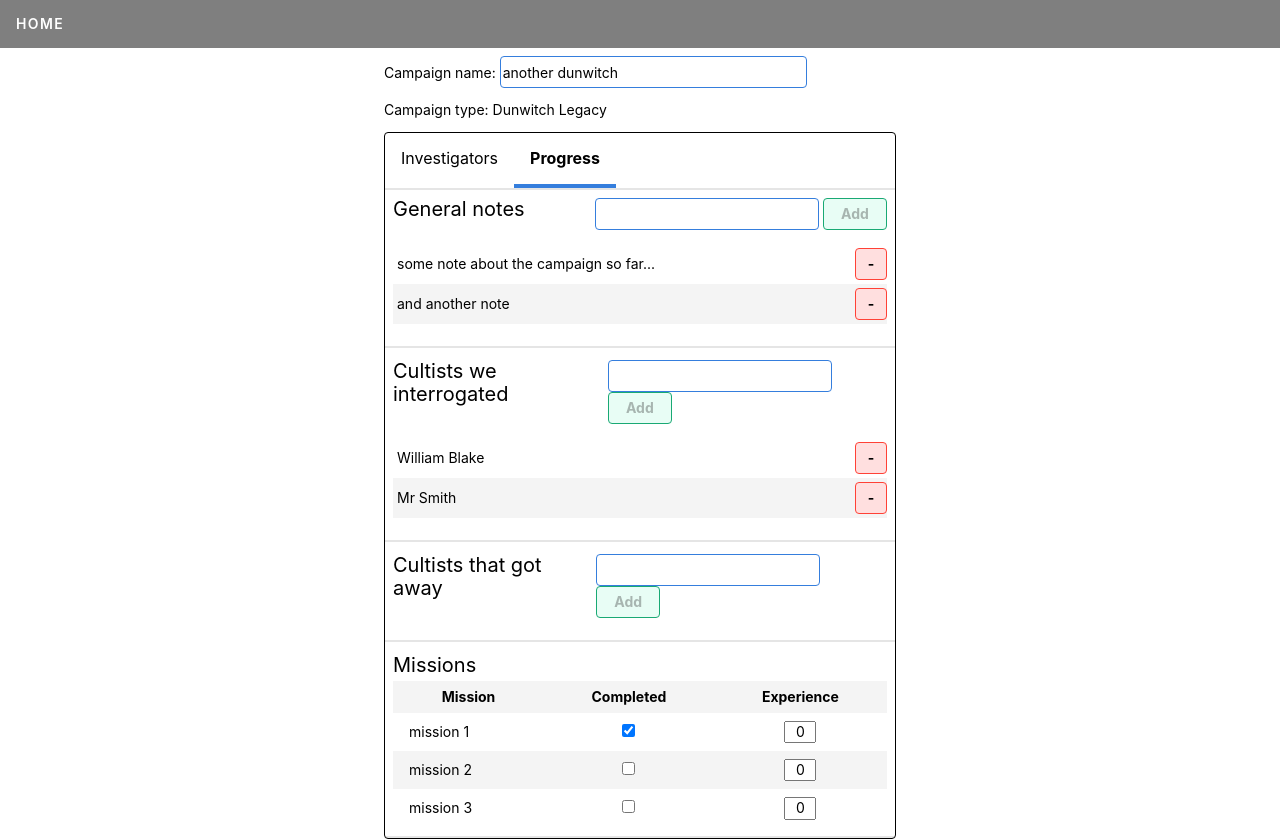
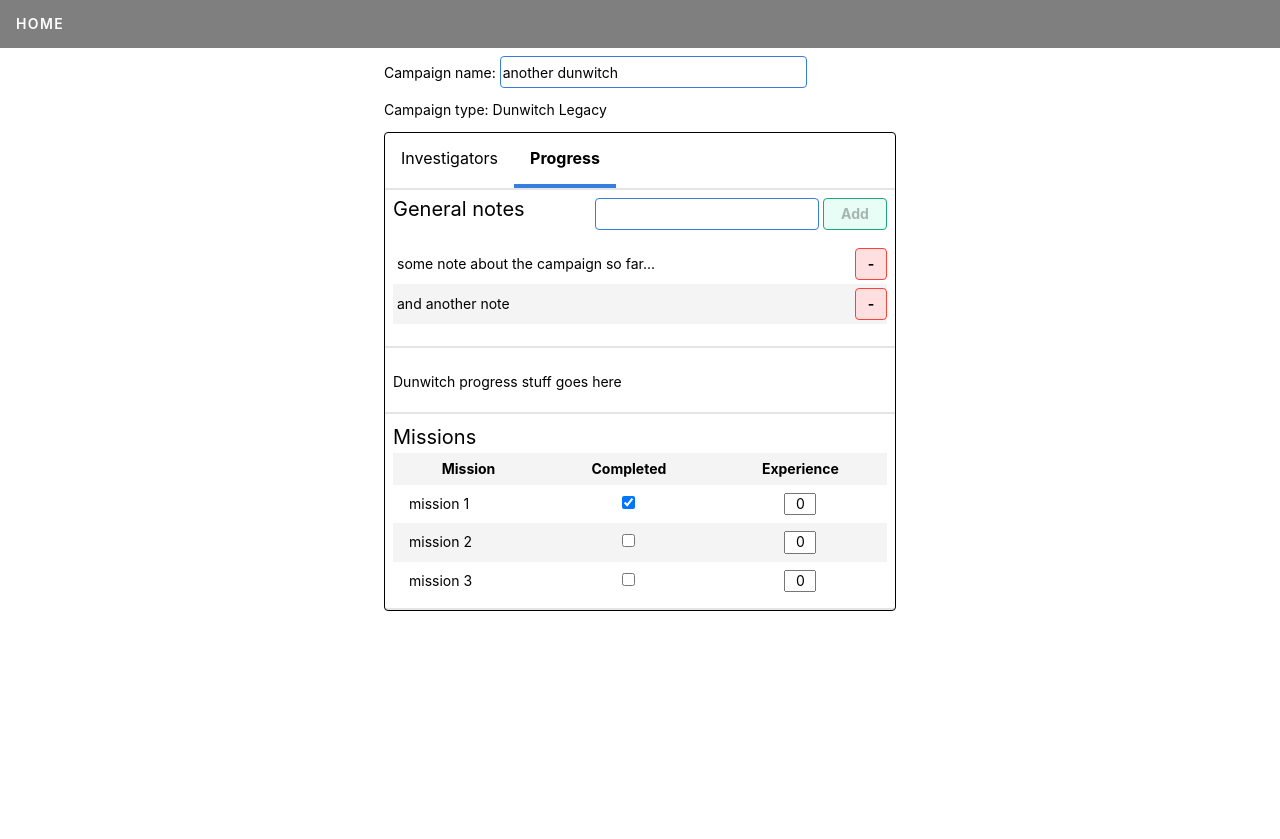
Before and after one commit to skinnybeans/arkham-log, an Angular app: page /campaign/1/progress in a window 1280 px wide. After the commit the page ends 800 px from the top, so only its background shows below. Built offline with nearby package versions, Linux system fonts and the light colour scheme.

Commit message:
added dunwitch progress component
the campaign progress component checks the type of campaign that has
been selected and will load the appropriate custom progress component.

```diff
--- a/src/app/app.module.ts
+++ b/src/app/app.module.ts
@@ -14,6 +14,7 @@ import { HeaderComponent } from './header/header.component';
 import { CampaignListComponent } from './campaign/campaign-list/campaign-list.component';
 import { AppRoutingModule } from './app-routing.module';
 import { InvestigatorStartComponent } from './investigator/investigator-start/investigator-start.component';
+import { DunwitchProgressComponent } from './campaign/campaign-progress/dunwitch-progress/dunwitch-progress.component';
 
 @NgModule({
   declarations: [
@@ -27,7 +28,8 @@ import { InvestigatorStartComponent } from './investigator/investigator-start/in
     ZealotProgressComponent,
     HeaderComponent,
     CampaignListComponent,
-    InvestigatorStartComponent
+    InvestigatorStartComponent,
+    DunwitchProgressComponent
   ],
   imports: [
     BrowserModule,
--- a/src/app/campaign/campaign-progress/campaign-progress.component.html
+++ b/src/app/campaign/campaign-progress/campaign-progress.component.html
@@ -1,5 +1,6 @@
 <div class="sans-serif f6 mw6">
   <app-campaign-notes></app-campaign-notes>
-  <app-zealot-progress></app-zealot-progress>
+  <app-zealot-progress *ngIf="campaign.campaignType === 'Night of the Zealot'"></app-zealot-progress>
+  <app-dunwitch-progress *ngIf="campaign.campaignType === 'Dunwitch Legacy'"></app-dunwitch-progress>
   <app-missions></app-missions>
 </div>
--- a/src/app/campaign/campaign-progress/campaign-progress.component.ts
+++ b/src/app/campaign/campaign-progress/campaign-progress.component.ts
@@ -1,7 +1,10 @@
 import { Component, OnInit } from '@angular/core';
+import { ActivatedRoute, ParamMap } from '@angular/router';
 
 import { CampaignProgressService } from './campaign-progress.service';
 import { ZealotProgressService } from './zealot-progress/zealot-progress.service';
+import { CampaignService } from '../campaign.service';
+import { Campaign, CampaignType } from '../campaign.model';
 
 @Component({
   selector: 'app-campaign-progress',
@@ -11,8 +14,20 @@ import { ZealotProgressService } from './zealot-progress/zealot-progress.service
 })
 export class CampaignProgressComponent implements OnInit {
 
-  constructor() { }
+  campaignId: number;
+  campaign: Campaign;
+
+  constructor(
+    private campaignService: CampaignService,
+    private route: ActivatedRoute) { }
 
   ngOnInit() {
+    // Get the selected campaign type
+    this.route.paramMap.subscribe(
+      (params: ParamMap) => {
+        this.campaignId = +this.route.parent.snapshot.paramMap.get('campaign_id');
+        this.campaign = this.campaignService.getCampaign(this.campaignId);
+      }
+    );
   }
 }
--- /dev/null
+++ b/src/app/campaign/campaign-progress/dunwitch-progress/dunwitch-progress.component.html
@@ -0,0 +1,3 @@
+<div class="pa2 mv1 bb bw1 b--black-10">
+  <p>Dunwitch progress stuff goes here</p>
+</div>
--- /dev/null
+++ b/src/app/campaign/campaign-progress/dunwitch-progress/dunwitch-progress.component.ts
@@ -0,0 +1,15 @@
+import { Component, OnInit } from '@angular/core';
+
+@Component({
+  selector: 'app-dunwitch-progress',
+  templateUrl: './dunwitch-progress.component.html',
+  styleUrls: ['./dunwitch-progress.component.css']
+})
+export class DunwitchProgressComponent implements OnInit {
+
+  constructor() { }
+
+  ngOnInit() {
+  }
+
+}
```
Also changed, not shown: src/app/campaign/campaign-progress/dunwitch-progress/dunwitch-progress.component.css (added), 1 other file (tests, documents, lock files or other folders).
